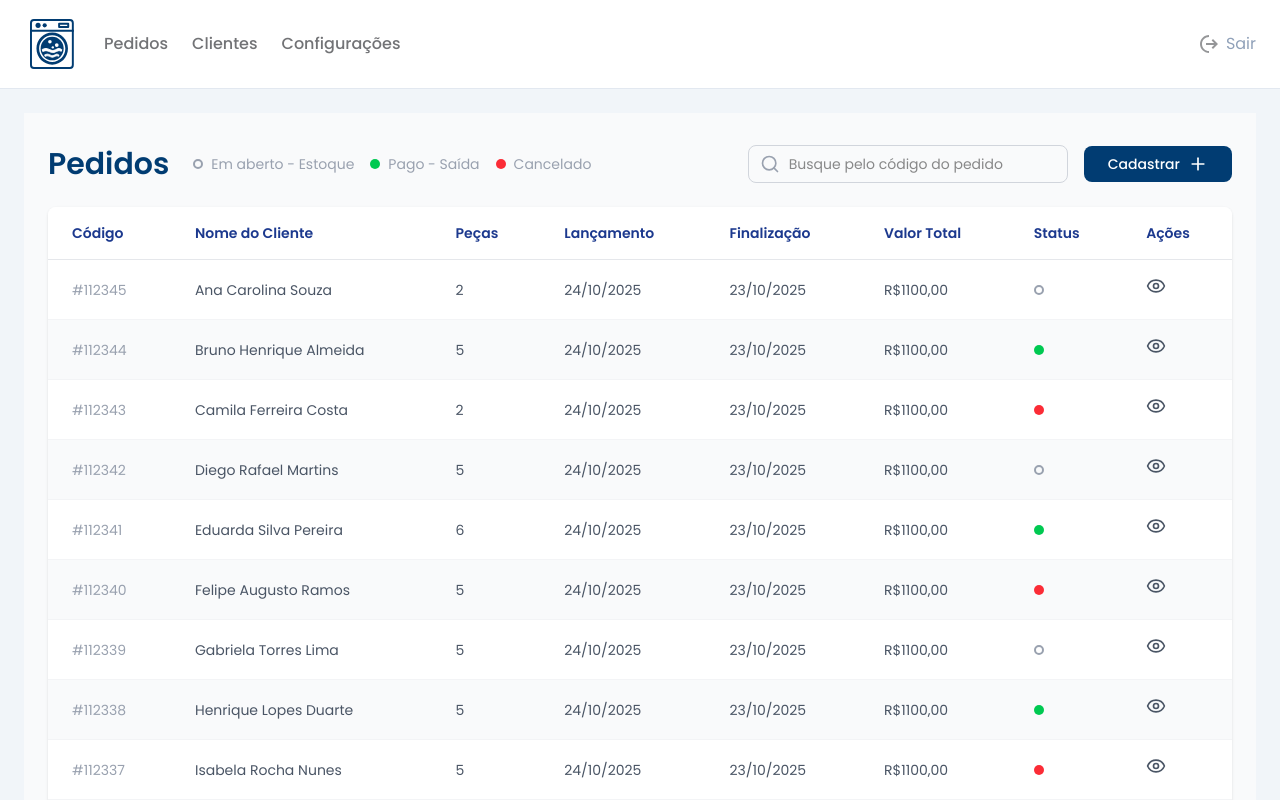
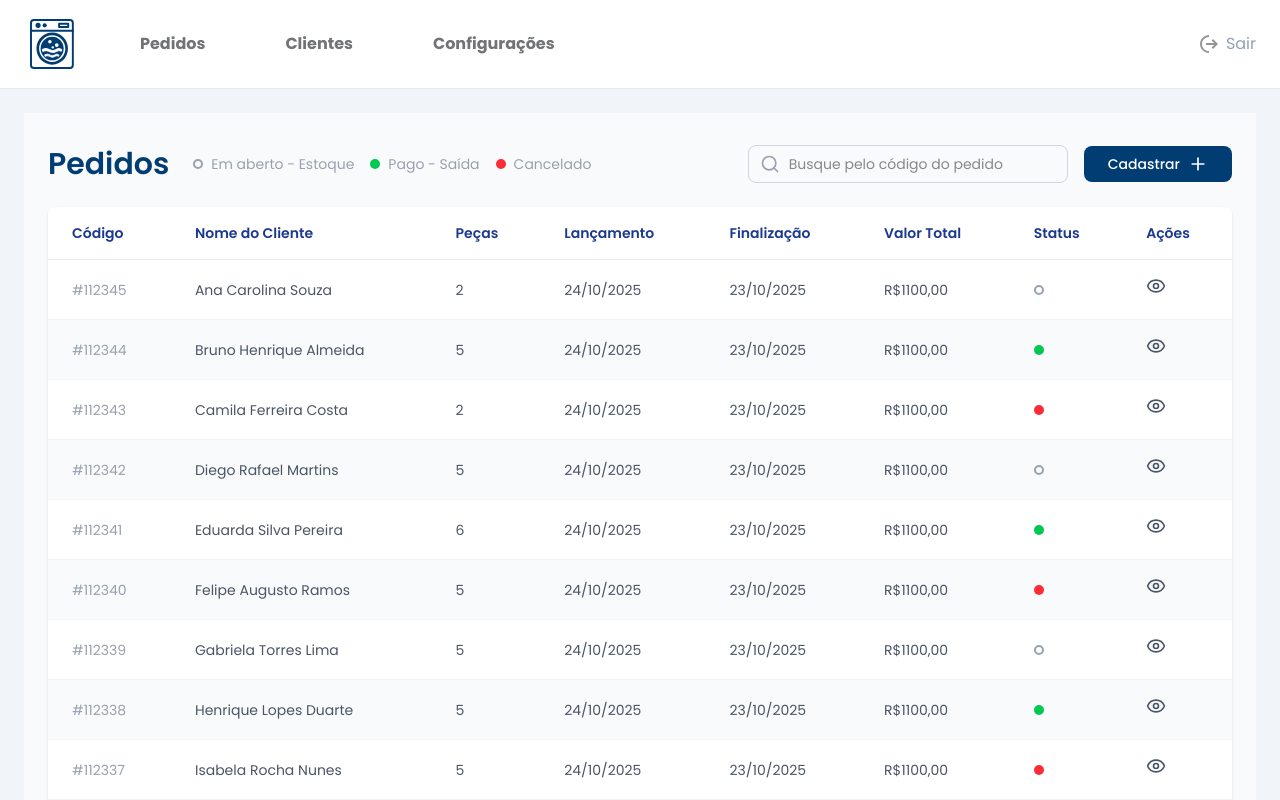
Before and after one commit to Lavanderia-Colonia/frontend, a Next.js app: page / in a window 1280 px wide. Shown: the top 800 px of the page. Built offline with nearby package versions, Linux system fonts and the light colour scheme.

Commit message:
fix: adjusting header

```diff
--- a/components/Header.tsx
+++ b/components/Header.tsx
@@ -65,7 +65,7 @@ export default function Header() {
   return (
     <>
       <header className="flex items-center justify-between py-4 px-6 border-b border-slate-200 bg-white">
-        <div className="flex items-center gap-6">
+        <div className="flex items-center gap-15">
           {/* Logo */}
           <div className="w-14 h-14 flex items-center justify-center">
             <Image
@@ -78,13 +78,13 @@ export default function Header() {
           </div>
 
           {/* Navigation */}
-          <nav className="flex items-center gap-6 h-14">
+          <nav className="flex items-center gap-10 h-8">
             <Link
               href="/orders-table"
-              className={`text-base font-medium transition-colors ${
+              className={`title-default mr-10 relative text-base font-medium transition-colors ${
                 isActive("/orders-table")
-                  ? "text-[#013C72]"
-                  : "text-[#727376] hover:text-[#013C72]"
+                  ? "text-title after:content-[''] after:absolute after:left-1/2 after:-translate-x-1/2  after:-bottom-2.5 after:w-32 after:h-[1px] after:bg-title"
+                  : "text-[#727376] hover:text-title"
               }`}
             >
               Pedidos
@@ -92,10 +92,10 @@ export default function Header() {
 
             <Link
               href="/clients"
-              className={`text-base font-medium transition-colors ${
+              className={`title-default mr-10 relative text-base font-medium transition-colors ${
                 isActive("/clients")
-                  ? "text-[#013C72]"
-                  : "text-[#727376] hover:text-[#013C72]"
+                  ? "text-title after:content-[''] after:absolute after:left-1/2 after:-translate-x-1/2  after:-bottom-2.5 after:w-32 after:h-[1px] after:bg-title"
+                  : "text-[#727376] hover:text-title"
               }`}
             >
               Clientes
@@ -103,10 +103,10 @@ export default function Header() {
 
            <Link
               href="/config"
-              className={`text-base font-medium transition-colors ${
+              className={`title-default mr-10 relative text-base font-medium transition-colors ${
                 isActive("/config")
-                  ? "text-[#013C72]"
-                  : "text-[#727376] hover:text-[#013C72]"
+                  ? "text-title after:content-[''] after:absolute after:left-1/2 after:-translate-x-1/2  after:-bottom-2.5 after:w-32 after:h-[1px] after:bg-title"
+                  : "text-[#727376] hover:text-title"
               }`}
             >
               Configurações
```
